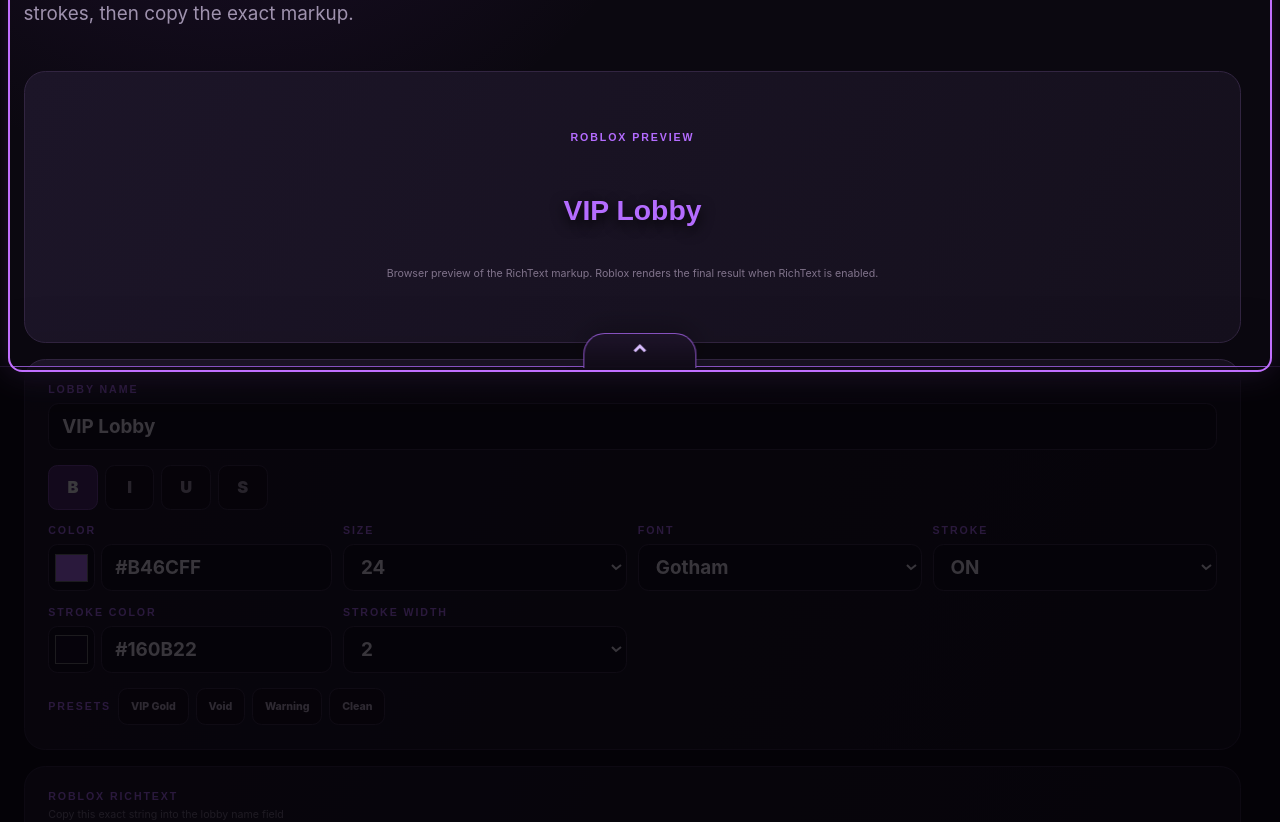
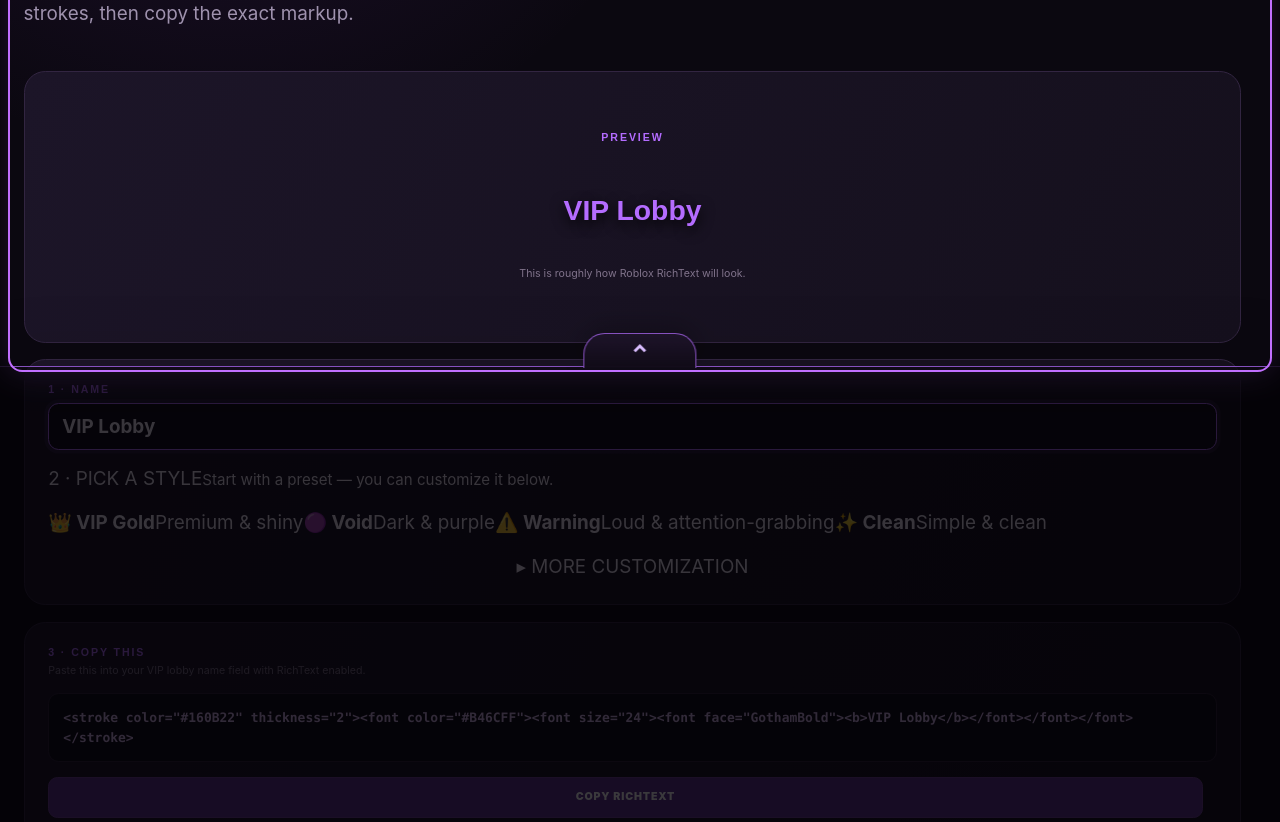
Before and after one commit to poggieboii78-arch/nullscape-tools, a Next.js app in the folder apps/tools-home/: page /nullscape-tools/lobby-styler in a window 1280 px wide. Shown: the part 420-1242 px from the top of the page. Built offline with nearby package versions, Linux system fonts and the light colour scheme.

Commit message:
Simplify lobby styler workflow

```diff
--- a/apps/tools-home/app/lobby-styler.tsx
+++ b/apps/tools-home/app/lobby-styler.tsx
@@ -4,30 +4,35 @@
 import styles from "./lobby-styler.module.css";
 
 type Style={bold:boolean;italic:boolean;underline:boolean;strike:boolean;color:string;size:string;face:string;stroke:boolean;strokeColor:string;strokeThickness:string};
-const presets:{name:string;style:Partial<Style>}[]=[
-  {name:"VIP Gold",style:{bold:true,color:"#FFD700",stroke:true,strokeColor:"#5A3A00",strokeThickness:"1"}},
-  {name:"Void",style:{bold:true,italic:true,color:"#B46CFF",stroke:true,strokeColor:"#160B22",strokeThickness:"2"}},
-  {name:"Warning",style:{bold:true,color:"#FF5C5C",stroke:true,strokeColor:"#2B0707",strokeThickness:"2"}},
-  {name:"Clean",style:{bold:false,italic:false,underline:false,strike:false,color:"#FFFFFF",size:"24",face:"Gotham",stroke:false}},
+const presets:{name:string;emoji:string;style:Partial<Style>}[]=[
+  {name:"VIP Gold",emoji:"👑",style:{bold:true,italic:false,color:"#FFD700",size:"24",face:"GothamBold",stroke:true,strokeColor:"#5A3A00",strokeThickness:"1"}},
+  {name:"Void",emoji:"🟣",style:{bold:true,italic:true,color:"#B46CFF",size:"24",face:"GothamBold",stroke:true,strokeColor:"#160B22",strokeThickness:"2"}},
+  {name:"Warning",emoji:"⚠️",style:{bold:true,italic:false,color:"#FF5C5C",size:"24",face:"GothamBold",stroke:true,strokeColor:"#2B0707",strokeThickness:"2"}},
+  {name:"Clean",emoji:"✨",style:{bold:false,italic:false,underline:false,strike:false,color:"#FFFFFF",size:"24",face:"Gotham",stroke:false,strokeColor:"#000000",strokeThickness:"1"}},
 ];
 const faces=["Legacy","Arial","ArialBold","SourceSans","SourceSansBold","SourceSansLight","SourceSansItalic","Bodoni","Garamond","Cartoon","Code","Highway","SciFi","Arcade","Fantasy","Antique","SourceSansSemibold","Gotham","GothamMedium","GothamBold","GothamBlack","AmaticSC","Bangers","Creepster","FredokaOne","JosefinSans","Michroma","Roboto","RobotoCondensed","RobotoMono","Ubuntu","BuilderSans","BuilderSansMedium","BuilderSansBold","BuilderSansExtraBold"];
 function escapeRichText(value:string){return value.replace(/&/g,"&amp;").replace(/</g,"&lt;").replace(/>/g,"&gt;").replace(/\"/g,"&quot;").replace(/'/g,"&apos;");}
 function safeColor(value:string,fallback="#FFFFFF"){return /^#[0-9a-fA-F]{6}$/.test(value)?value.toUpperCase():fallback;}
 function buildMarkup(text:string,style:Style){let result=escapeRichText(text||"Your Lobby Name");const color=safeColor(style.color),strokeColor=safeColor(style.strokeColor,"#000000");if(style.bold)result=`<b>${result}</b>`;if(style.italic)result=`<i>${result}</i>`;if(style.underline)result=`<u>${result}</u>`;if(style.strike)result=`<s>${result}</s>`;result=`<font color=\"${color}\"><font size=\"${style.size}\"><font face=\"${style.face}\">${result}</font></font></font>`;if(style.stroke)result=`<stroke color=\"${strokeColor}\" thickness=\"${style.strokeThickness}\">${result}</stroke>`;return result;}
-function previewMarkup(markup:string){return markup.replace(/<font color=\"(#[0-9a-fA-F]{6})\">/g,"<span style=\"color:$1\">").replace(/<font size=\"(\d+)\">/g,"<span style=\"font-size:${Math.min(64,Number($1))}px\">").replace(/<font face=\"([^\"]+)\">/g,"<span style=\"font-family:$1,sans-serif\">").replace(/<stroke color=\"(#[0-9a-fA-F]{6})\" thickness=\"([0-9.]+)\">/g,"<span style=\"-webkit-text-stroke:${$2}px $1\">").replace(/<\/(font|stroke)>/g,"</span>").replace(/<b>/g,"<strong>").replace(/<\/b>/g,"</strong>").replace(/<i>/g,"<em>").replace(/<\/i>/g,"</em>").replace(/<s>/g,"<del>").replace(/<\/s>/g,"</del>");}
+function previewMarkup(markup:string){return markup.replace(/<font color=\"(#[0-9a-fA-F]{6})\">/g,"<span style=\"color:$1\">").replace(/<font size=\"(\d+)\">/g,"<span style=\"font-size:${Math.min(64,Number($1))}px\">").replace(/<font face=\"([^\"]+)\">/g,"<span style=\"font-family:$1,sans-serif\">").replace(/<stroke color=\"(#[0-9a-fA-F]{6})\" thickness=\"([0-9.]+)\">/g,"<span style=\"-webkit-text-stroke:${$2}px $1\">").replace(/<\/(font|stroke)>/g,"</span>").replace(/<b>/g,"<strong>").replace(/<\/b>/g,"</strong>").replace(/<i>/g,"<em>").replace(/<\/i>/g,"</em>").replace(/<u>/g,"<span style=\"text-decoration:underline\">").replace(/<\/u>/g,"</span>").replace(/<s>/g,"<del>").replace(/<\/s>/g,"</del>");}
 
 export default function LobbyStyler(){
   const [text,setText]=useState("VIP Lobby");
-  const [style,setStyle]=useState<Style>({bold:true,italic:false,underline:false,strike:false,color:"#B46CFF",size:"24",face:"Gotham",stroke:true,strokeColor:"#160B22",strokeThickness:"2"});
+  const [style,setStyle]=useState<Style>({bold:true,italic:false,underline:false,strike:false,color:"#B46CFF",size:"24",face:"GothamBold",stroke:true,strokeColor:"#160B22",strokeThickness:"2"});
+  const [advanced,setAdvanced]=useState(false);
   const [copied,setCopied]=useState(false);
   const markup=useMemo(()=>buildMarkup(text,style),[text,style]);
   const preview=useMemo(()=>previewMarkup(markup),[markup]);
   function patch(next:Partial<Style>){setStyle(current=>({...current,...next}));setCopied(false);}
   async function copy(){try{await navigator.clipboard.writeText(markup);setCopied(true);setTimeout(()=>setCopied(false),1400);}catch{setCopied(false);}}
   return <section className={styles.editor}>
-    <div className={styles.previewCard}><div className={styles.previewLabel}>ROBLOX PREVIEW</div><div className={styles.preview} dangerouslySetInnerHTML={{__html:preview}}/><div className={styles.previewHint}>Browser preview of the RichText markup. Roblox renders the final result when RichText is enabled.</div></div>
+    <div className={styles.previewCard}><div className={styles.previewLabel}>PREVIEW</div><div className={styles.preview} dangerouslySetInnerHTML={{__html:preview}}/><div className={styles.previewHint}>This is roughly how Roblox RichText will look.</div></div>
     <div className={styles.controls}>
-      <label className={styles.fieldWide}><span>LOBBY NAME</span><input value={text} maxLength={100} onChange={event=>setText(event.target.value)} placeholder="Type your lobby name…"/></label>
+      <label className={styles.fieldWide}><span>1 · NAME</span><input value={text} maxLength={100} onChange={event=>setText(event.target.value)} placeholder="VIP Lobby" autoFocus/></label>
+      <div className={styles.presetHeading}><span>2 · PICK A STYLE</span><small>Start with a preset — you can customize it below.</small></div>
+      <div className={styles.presetGrid}>{presets.map(preset=><button key={preset.name} className={styles.presetCard} type="button" onClick={()=>{setStyle(current=>({...current,...preset.style}));setCopied(false);}}><strong>{preset.emoji} {preset.name}</strong><span>{preset.name==="VIP Gold"?"Premium & shiny":preset.name==="Void"?"Dark & purple":preset.name==="Warning"?"Loud & attention-grabbing":"Simple & clean"}</span></button>)}</div>
+      <button className={styles.advancedToggle} type="button" onClick={()=>setAdvanced(value=>!value)}>{advanced?"▾ HIDE CUSTOMIZATION":"▸ MORE CUSTOMIZATION"}</button>
+      {advanced&&<div className={styles.advancedPanel}>
         <div className={styles.buttonRow}>{([["B","bold"],["I","italic"],["U","underline"],["S","strike"]] as const).map(([label,key])=><button key={key} className={style[key]?styles.active:""} onClick={()=>patch({[key]:!style[key]})} aria-label={key} type="button">{label}</button>)}</div>
         <div className={styles.grid}>
           <label><span>COLOR</span><div className={styles.colorInput}><input type="color" value={safeColor(style.color)} onChange={event=>patch({color:event.target.value.toUpperCase()})}/><input value={style.color} onChange={event=>patch({color:event.target.value})} spellCheck={false}/></div></label>
@@ -36,8 +41,8 @@
           <label><span>STROKE</span><select value={style.stroke?"on":"off"} onChange={event=>patch({stroke:event.target.value==="on"})}><option value="on">ON</option><option value="off">OFF</option></select></label>
         </div>
         {style.stroke&&<div className={styles.grid}><label><span>STROKE COLOR</span><div className={styles.colorInput}><input type="color" value={safeColor(style.strokeColor,"#000000")} onChange={event=>patch({strokeColor:event.target.value.toUpperCase()})}/><input value={style.strokeColor} onChange={event=>patch({strokeColor:event.target.value})} spellCheck={false}/></div></label><label><span>STROKE WIDTH</span><select value={style.strokeThickness} onChange={event=>patch({strokeThickness:event.target.value})}>{["0.5","1","1.5","2","3","4"].map(size=><option key={size}>{size}</option>)}</select></label></div>}
-      <div className={styles.presets}><span>PRESETS</span>{presets.map(preset=><button key={preset.name} type="button" onClick={()=>{setStyle(current=>({...current,...preset.style}));setCopied(false);}}>{preset.name}</button>)}</div>
+      </div>}
     </div>
-    <div className={`${styles.output} lobby-styler-output`}><div><span>ROBLOX RICHTEXT</span><small>Copy this exact string into the lobby name field</small></div><code>{markup}</code><button type="button" onClick={copy}>{copied?"COPIED ✓":"COPY MARKUP"}</button></div>
+    <div className={`${styles.output} lobby-styler-output`}><div><span>3 · COPY THIS</span><small>Paste this into your VIP lobby name field with RichText enabled.</small></div><code>{markup}</code><button type="button" onClick={copy}>{copied?"COPIED ✓":"COPY RICHTEXT"}</button></div>
   </section>;
 }
```
Lines whose indentation alone changed are shown as unchanged.
